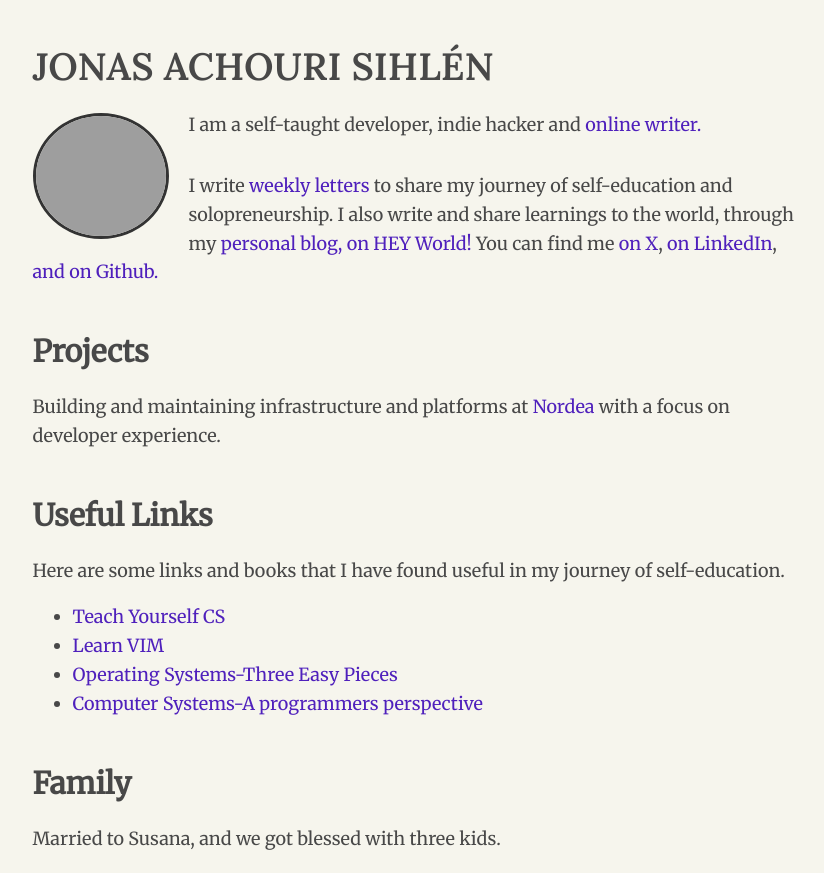
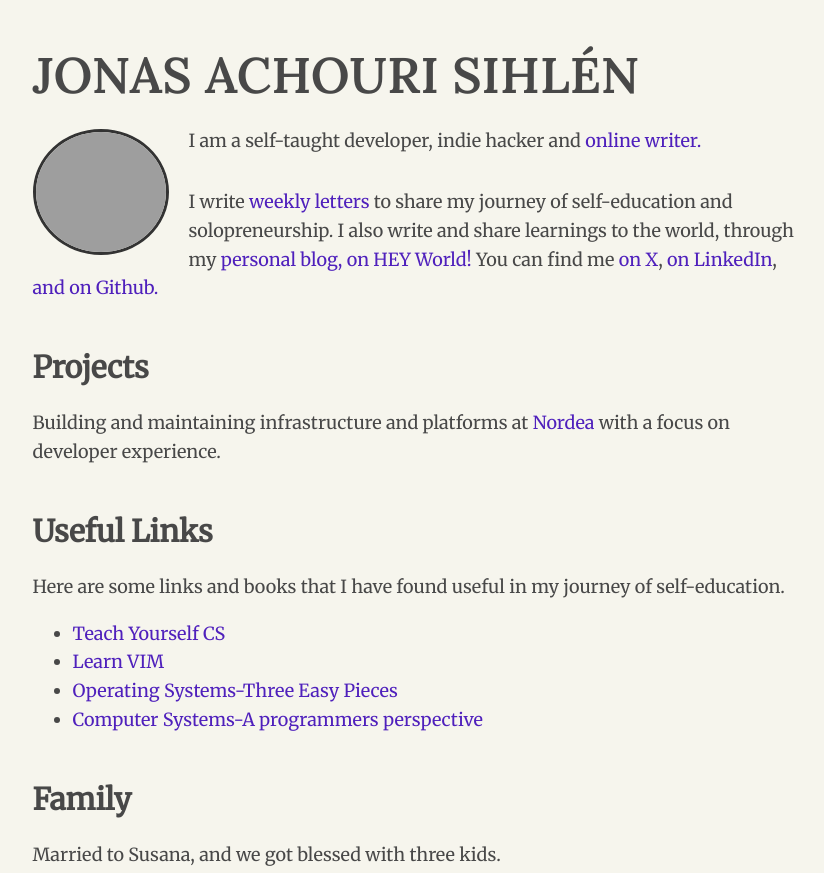
Before and after one commit to nimblegeek/jas-me, a plain HTML site: page index.html in a window 1280 px wide. Shown: the top 873 px of the page, without its empty margins (219-1043 px from the left). Drawn offline with Linux system fonts and the light colour scheme; grey boxes are pictures that could not be loaded; a web font is replaced by a local one.

Commit message:
font size

```diff
--- a/styles.css
+++ b/styles.css
@@ -17,7 +17,7 @@ body {
 header h1 {
   font-family: 'Lora', serif;
   font-weight: 600;
-  font-size: 2.375rem;
+  font-size: 3.125rem;
   /* 38px font size for h1 */
   line-height: 2.625rem;
   /* 42px line height for h1 */
```
